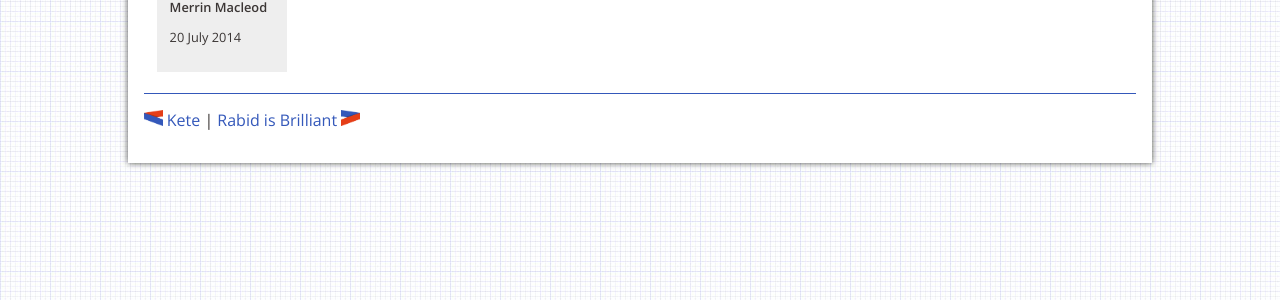
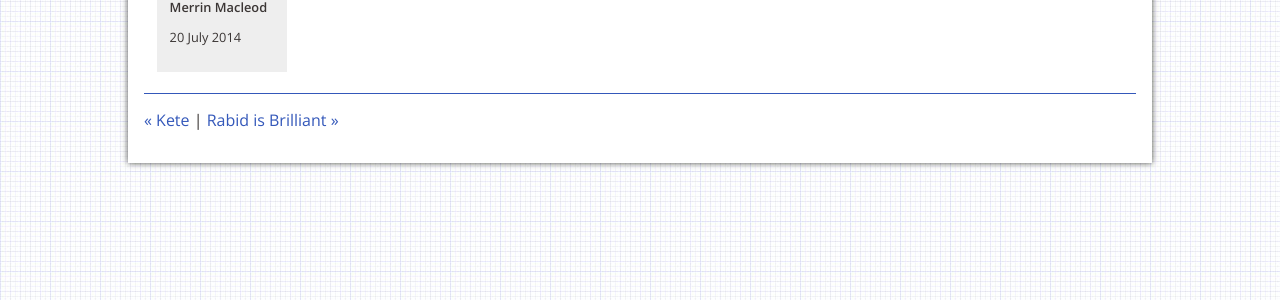
Before and after one commit to soundasleep/rabid.github.io, a Jekyll site: the page built from _posts/2014-07-20-diversity.markdown, in a window 1280 px wide. Shown: the part 479-779 px from the top of the page. Built offline with Jekyll 4.4.1, drawn with Linux system fonts in a browser that asks for light colours; Markdown is read by kramdown in place of the engine named in the settings.

Commit message:
replacing image with laquo and raquo

```diff
--- a/_layouts/post.html
+++ b/_layouts/post.html
@@ -26,7 +26,7 @@ layout: default
 <div class="other-posts">
   {% if page.previous %}
     <a href="{{page.previous.url}}">
-      <img src="/assets/back.png" class="other-post-image">
+      &laquo;
       {{ page.previous.title }}
     </a>
     {% if page.next %}
@@ -36,7 +36,7 @@ layout: default
   {% if page.next %}
     <a href="{{page.next.url}}">
       {{ page.next.title }}
-      <img src="/assets/forward.png" class="other-post-image">
+      &raquo;
     </a>
   {% endif %}
 </div>
```
